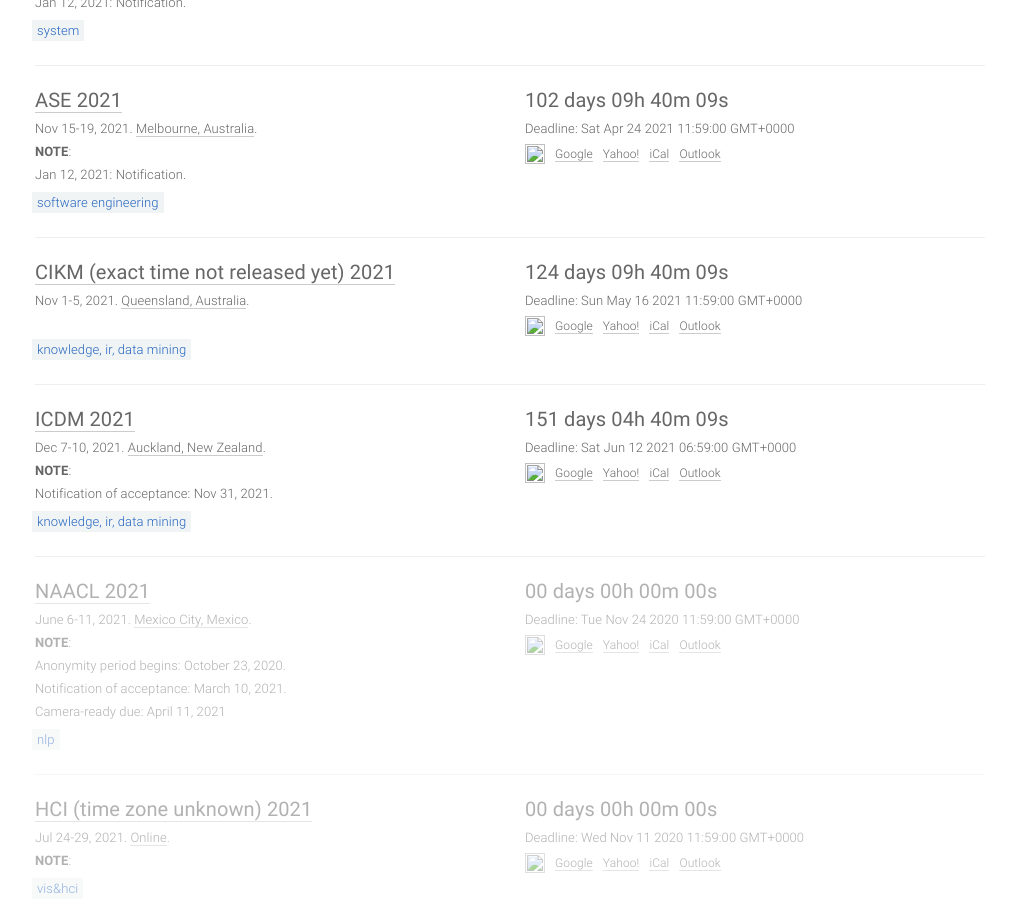
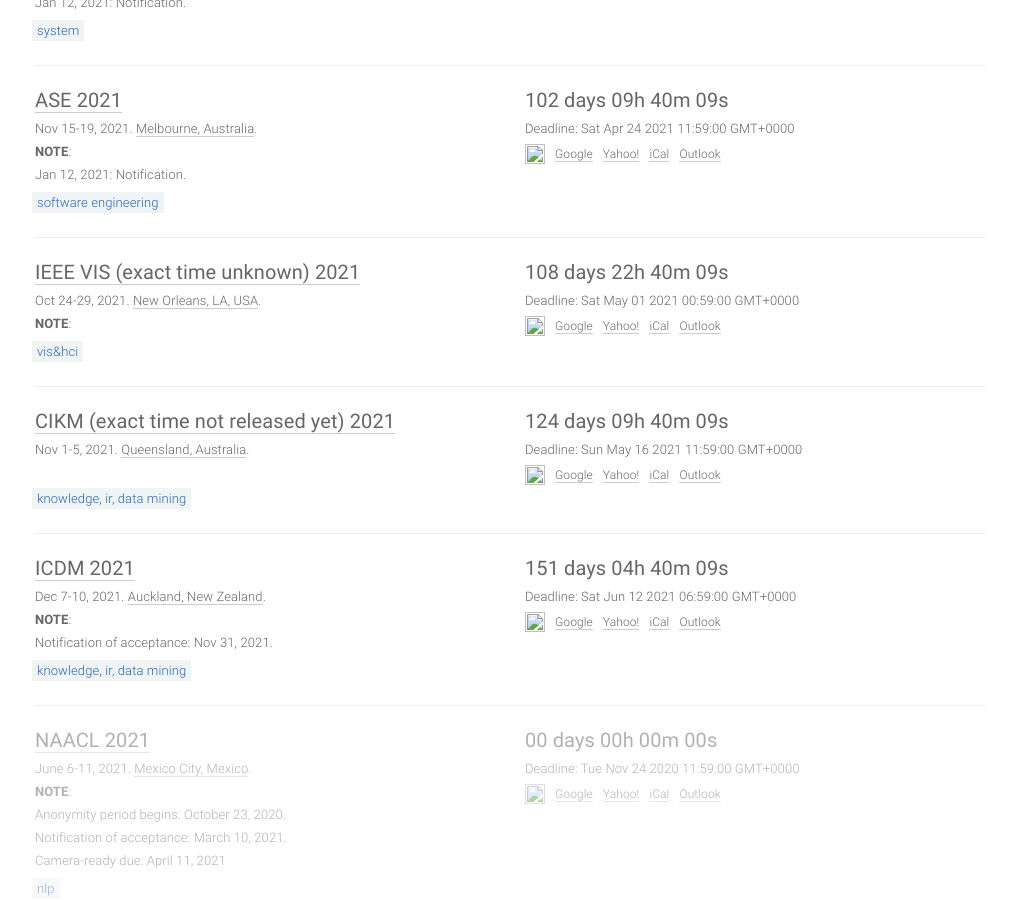
Before and after one commit to YanlinWang/DDL_netlify, a Jekyll site: the page built from index.html, in a window 1280 px wide and 900 px high, scrolled down 2656 px. Shown: the whole window, without its empty margins (130-1146 px from the left). Built offline with Jekyll 4.4.1, drawn with Linux system fonts in a browser that asks for light colours.

Commit message:
Update conferences.yml

```diff
--- a/_data/conferences.yml
+++ b/_data/conferences.yml
@@ -478,3 +478,14 @@
   place: Online
   sub: vishci
   note: '<b>NOTE</b>: '
+
+- title: IEEE VIS (exact time unknown)
+  year: 2021
+  id: vis
+  link: http://ieeevis.org/year/2021/welcome
+  deadline: '2021-04-30 16:59:00'
+  timezone: UTC-8
+  date: Oct 24-29, 2021
+  place: New Orleans, LA, USA
+  sub: vishci
+  note: '<b>NOTE</b>: '
```
